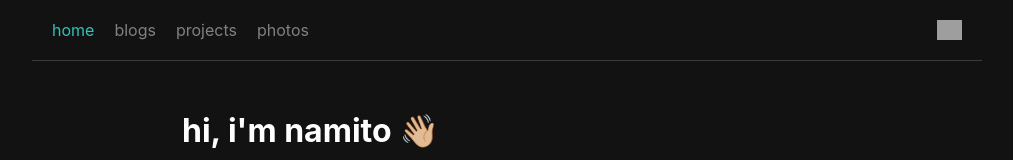
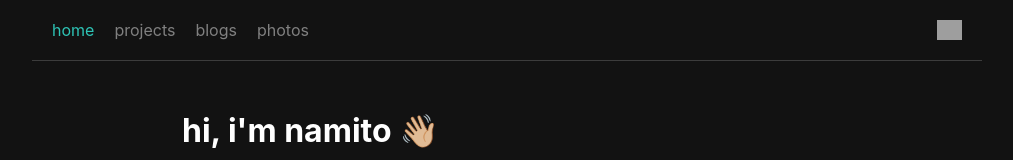
Before and after one commit to namitoyokota/portfolio, a Next.js app: page / in a window 1280 px wide. Shown: the top 160 px of the page, without its empty margins (133-1146 px from the left). Built offline with nearby package versions, Linux system fonts and the light colour scheme; grey boxes are pictures that could not be loaded.

Commit message:
projects tab before blogs

```diff
--- a/components/Navigation.tsx
+++ b/components/Navigation.tsx
@@ -14,15 +14,15 @@ const Navigation = (): JSX.Element => {
                 </a>
             </Link>
 
+            <Link legacyBehavior href="/projects">
+                <a className={router.asPath == '/projects' ? styles.active : styles.page}>
+                    <span>projects</span>
+                </a>
+            </Link>
+
             <Link legacyBehavior href="/blogs">
                 <a className={router.asPath == '/blogs' ? styles.active : styles.page}>
                     <span>blogs</span>
-                </a>
-            </Link>
-
-            <Link legacyBehavior href="/projects">
-                <a className={router.asPath == '/projects' ? styles.active : styles.page}>
-                    <span>projects</span>
                 </a>
             </Link>
 
```
